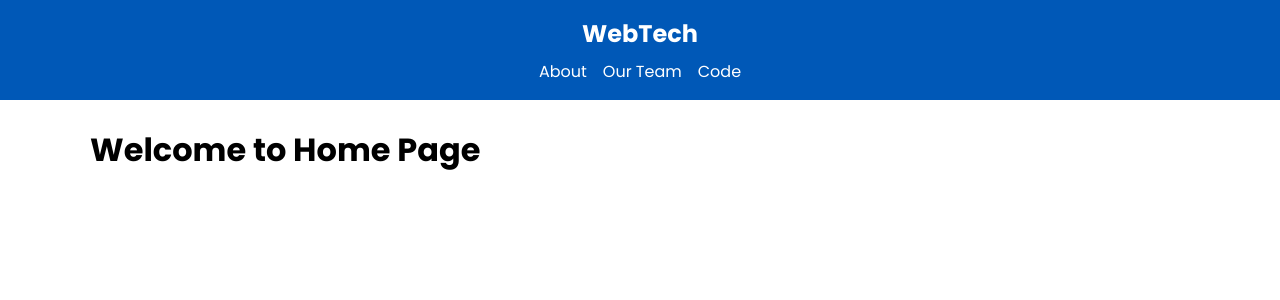
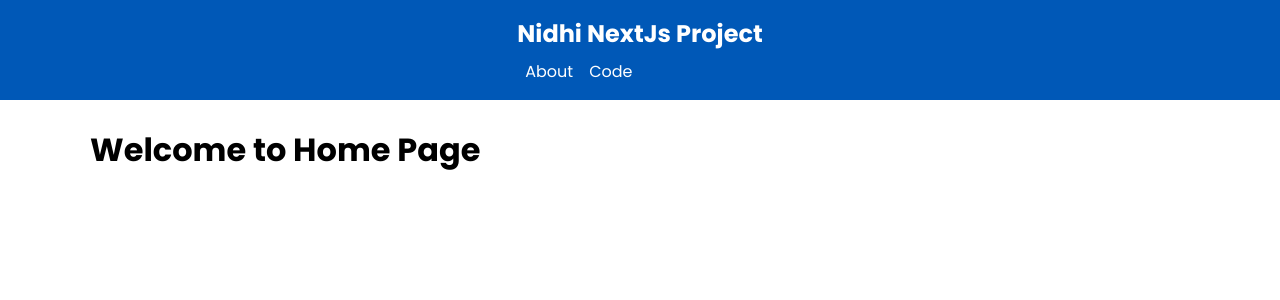
Before and after one commit to nidhidsharma08121988/simple-nextjs-web-app, a Next.js app: page / in a window 1280 px wide. Shown: the top 300 px of the page. Built offline with nearby package versions, Linux system fonts and the light colour scheme.

Commit message:
Update Header component to remove Team route

```diff
--- a/app/components/Header.jsx
+++ b/app/components/Header.jsx
@@ -6,11 +6,10 @@ const Header = () => {
     <header className='header'>
       <nav className='container'>
         <div className='logo'>
-          <Link href='/'>WebTech</Link>
+          <Link href='/'>Nidhi NextJs Project</Link>
         </div>
         <div className='links'>
           <Link href='/about'>About</Link>
-          <Link href='/about/team'>Our Team</Link>
           <Link href='/code/repos'>Code</Link>
         </div>
       </nav>
```
